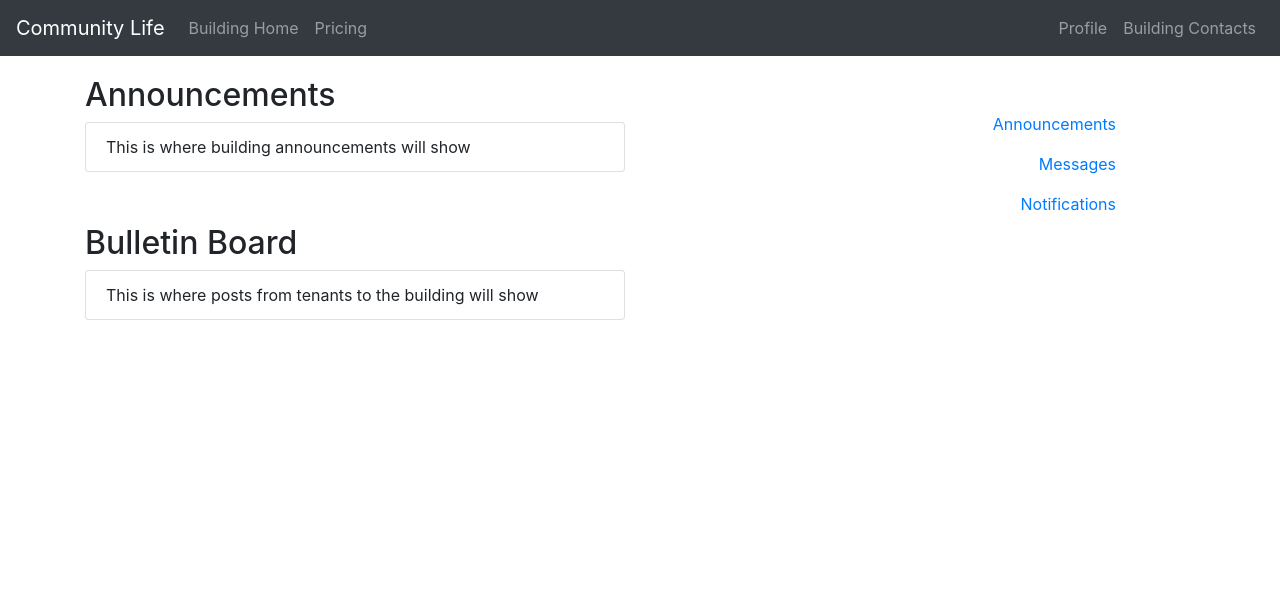
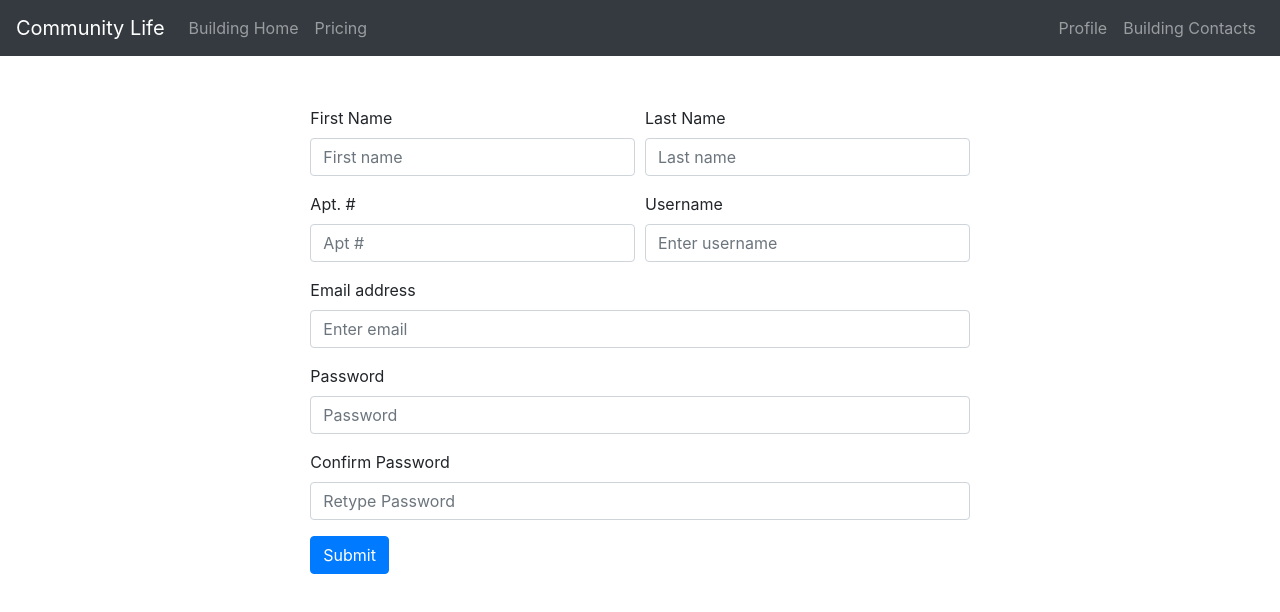
Before and after one commit to MarciaAdler/CommunityEsse, a React (Create React App) app in the folder client/: page / in a window 1280 px wide. Shown: the top 612 px of the page. Built offline with nearby package versions, Linux system fonts and the light colour scheme.

Commit message:
added signup form component and page and updated user model

```diff
--- a/client/src/App.js
+++ b/client/src/App.js
@@ -1,12 +1,25 @@
 import React from "react";
+import Header from "./components/Header";
+import Home from "./Pages/Home";
+import Signin from "./Pages/Signin";
+import Signup from "./Pages/Signup";
+// import { StoreProvider } from "../src/utils/GlobalState";
+import { BrowserRouter as Router, Switch, Route } from "react-router-dom";
 import "./App.sass";
-
-import Home from "./Pages/Home";
 
 function App() {
   return (
     <div className="App">
-      <Home />
+      {/* <StoreProvider> */}
+      <Router>
+        <Header />
+        <Switch>
+          <Route exact path="/" component={Signin} />
+          <Route exact path="/signup" component={Signup} />
+          <Route path="/home" component={Home} />
+        </Switch>
+      </Router>
+      {/* </StoreProvider> */}
     </div>
   );
 }
--- a/client/src/App.sass
+++ b/client/src/App.sass
@@ -3,3 +3,8 @@
 .homepage
     &--col
         margin-top: 20px
+
+.signupform
+    &--container
+        margin-top: 50px
+        width: 80%
--- a/client/src/Pages/Home.js
+++ b/client/src/Pages/Home.js
@@ -7,7 +7,6 @@ import { Row, Col, Container } from "react-bootstrap";
 export default function Home() {
   return (
     <div>
-      <Header />
       <Container className="homepage--container">
         <Row>
           <Col className="homepage--col col-md-6">
--- /dev/null
+++ b/client/src/Pages/Signin.js
@@ -0,0 +1,10 @@
+import React from "react";
+import SigninForm from "../components/SigninForm";
+
+export default function Signin() {
+  return (
+    <div>
+      <SigninForm />
+    </div>
+  );
+}
--- /dev/null
+++ b/client/src/Pages/Signup.js
@@ -0,0 +1,5 @@
+import React from "react";
+
+export default function Signup() {
+  return <div></div>;
+}
--- /dev/null
+++ b/client/src/components/SigninForm.js
@@ -0,0 +1,62 @@
+import React from "react";
+import { Container, Form, Row, Col, Button } from "react-bootstrap";
+
+export default function SigninForm() {
+  return (
+    <Container className="signupform--container">
+      <Form.Row className="mb-3 justify-content-center">
+        <Col className="col-8 col-md-4">
+          <Form.Label>First Name</Form.Label>
+          <Form.Control placeholder="First name" />
+        </Col>
+        <Col className="col-8 col-md-4">
+          <Form.Label>Last Name</Form.Label>
+          <Form.Control placeholder="Last name" />
+        </Col>
+      </Form.Row>
+      <Form.Row className="justify-content-center">
+        <Col className="col-8 col-md-4">
+          <Form.Label>Apt. #</Form.Label>
+          <Form.Control placeholder="Apt #" />
+        </Col>
+        <Col className="col-8 col-md-4">
+          <Form.Group controlId="formGroupUsername">
+            <Form.Label>Username</Form.Label>
+            <Form.Control type="username" placeholder="Enter username" />
+          </Form.Group>
+        </Col>
+      </Form.Row>
+      <Form.Row className="justify-content-center">
+        <Col className="col-8">
+          <Form.Group controlId="formGroupEmail">
+            <Form.Label>Email address</Form.Label>
+            <Form.Control type="email" placeholder="Enter email" />
+          </Form.Group>
+        </Col>
+      </Form.Row>
+      <Form.Row className="justify-content-center">
+        <Col className="col-8">
+          <Form.Group controlId="formGroupPassword">
+            <Form.Label>Password</Form.Label>
+            <Form.Control type="password" placeholder="Password" />
+          </Form.Group>
+        </Col>
+      </Form.Row>
+      <Form.Row className="justify-content-center">
+        <Col className="col-8">
+          <Form.Group controlId="formGroupPassword">
+            <Form.Label>Confirm Password</Form.Label>
+            <Form.Control type="password" placeholder="Retype Password" />
+          </Form.Group>
+        </Col>
+      </Form.Row>
+      <Form.Row className="justify-content-center">
+        <Col className="col-8">
+          <Button variant="primary" type="submit">
+            Submit
+          </Button>
+        </Col>
+      </Form.Row>
+    </Container>
+  );
+}
```
Also changed, not shown: 1 other file (tests, documents, lock files or other folders).
